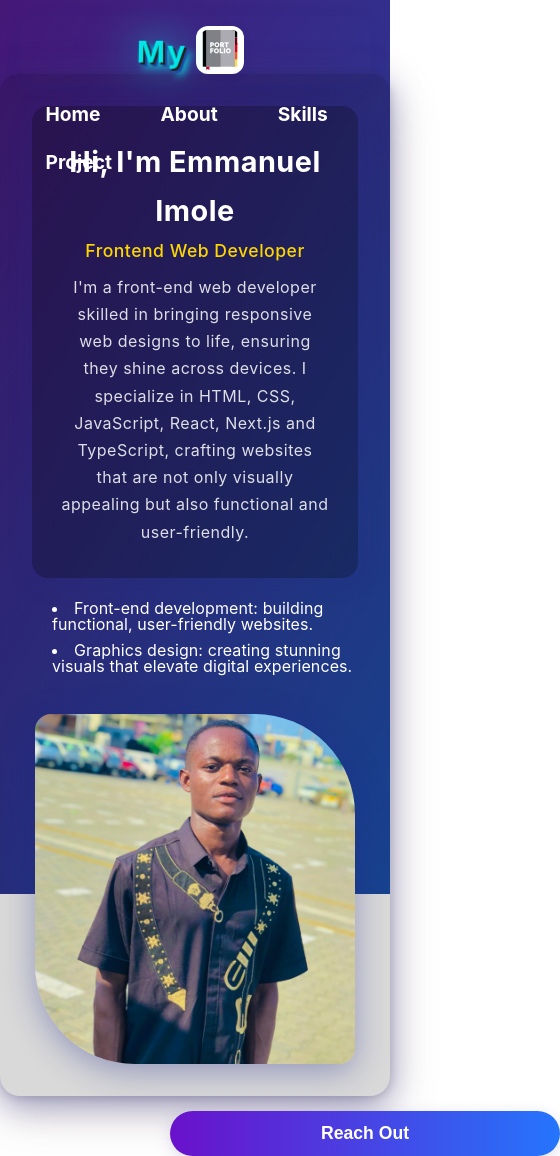
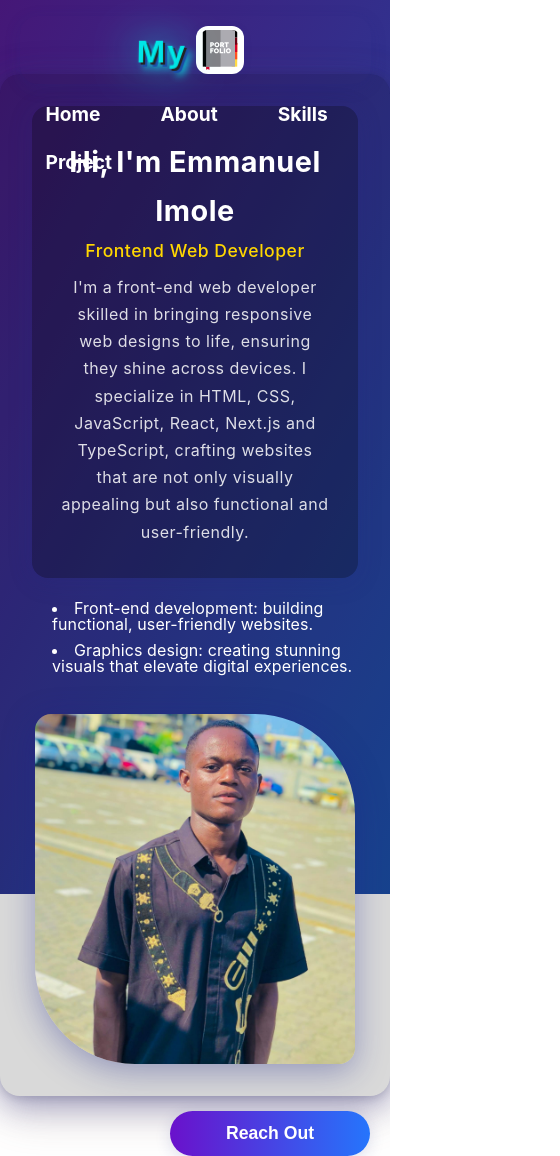
Before and after one commit to imoleayomi19/My-Portfolio, a Next.js app: page / in a window 390 px wide. Shown: the whole page, 560 px wide, since content can reach past the window. Built offline with nearby package versions, Linux system fonts and the light colour scheme.

Commit message:
Remove unnecessary justify-content property and adjust home button width and margin

```diff
--- a/src/app/mobile.css
+++ b/src/app/mobile.css
@@ -12,7 +12,6 @@
     margin-top: 0 !important;
     margin-left: 0 !important;
     width: 100%;
-    justify-content: flex-start;
     gap: 10px;
     padding: 10px 0;
   }
@@ -64,7 +63,8 @@
   }
 
   .home-btn {
-    width: 100%;
+    width: 200px;
+    margin-left: 100px;
     min-width: 0;
     margin-top: 20px;
     align-self: center;
```
